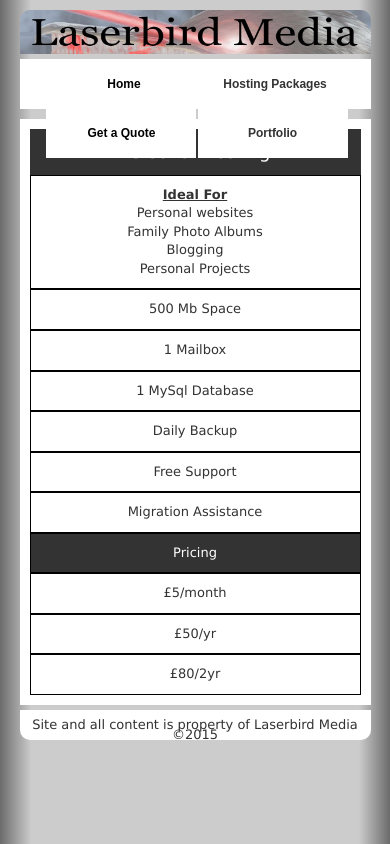
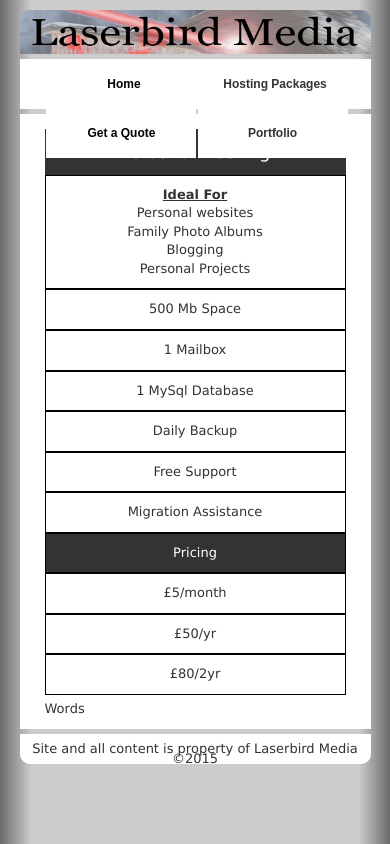
Before and after one commit to smelge/Laserbird, a PHP site: page /packages.php?type=personal in a window 390 px wide. Run offline with PHP 8.4, Linux system fonts and the light colour scheme; data that the repository does not hold is empty; some libraries are stand-ins or nearby versions.

Commit message:
Made Packages.php responsive

```diff
--- a/packages.php
+++ b/packages.php
@@ -17,15 +17,20 @@
 		<!-- Include all compiled plugins (below), or include individual files as needed -->
 		<script src="./js/bootstrap.min.js"></script>
 		<?php
-			$package = $_GET['type'];
+			$package = filter_input(INPUT_GET, 'type', FILTER_SANITIZE_SPECIAL_CHARS);
 		?>
 	</head>
-	<body class="laserbird">
+	<body class="container-fluid laserbird">
+		<div id="main">
+			<div class="row">
 				<?php include_once ('./includes/main-nav.php');?>
+			</div>
 			<?php
 				switch ($package){
 					case 'personal':?>
-					<div class="content col-sm-4" style="margin-top:10px;">
+						<div class="row">
+							<div class="col-sm-12 content">
+								<div class="col-sm-4" style="margin-top:5px;">
 									<div class="columnhead">
 										Personal Hosting
 									</div>
@@ -47,10 +52,16 @@
 									<div class="column-item">&pound;50/yr</div>
 									<div class="column-item">&pound;80/2yr</div>
 								</div>
+								<div class="col-sm-8" style="margin-top:5px;">
+									Words
+								</div>
+							</div>
 						<?php
 						break;
 					case 'smallbusiness':?>
-					<div class="content col-sm-4" style="margin-top:10px;">
+						<div class="row">
+							<div class="col-sm-12 content">
+								<div class="col-sm-4" style="margin-top:5px;">
 									<div class="columnhead">
 										Startup Business Hosting
 									</div>
@@ -72,10 +83,16 @@
 									<div class="column-item">&pound;100/yr</div>
 									<div class="column-item">&pound;160/2yr</div>
 								</div>
+								<div class="col-sm-8" style="margin-top:5px;">
+									Words
+								</div>
+							</div>
 						<?php
 						break;
 					case 'standardbusiness':?>
-					<div class="content col-sm-4" style="margin-top:10px;">
+						<div class="row">
+							<div class="col-sm-12 content">
+								<div class="col-sm-4" style="margin-top:5px;">
 									<div class="columnhead">
 										Business Hosting
 									</div>
@@ -97,10 +114,16 @@
 									<div class="column-item">&pound;330/yr</div>
 									<div class="column-item">&pound;600/2yr</div>
 								</div>
+								<div class="col-sm-8" style="margin-top:5px;">
+									Words
+								</div>
+							</div>
 						<?php
 						break;
 					case 'largebusiness':?>
-					<div class="content col-sm-4" style="margin-top:10px;">
+						<div class="row">
+							<div class="col-sm-12 content">
+								<div class="col-sm-4" style="margin-top:5px;">
 									<div class="columnhead">
 										Large Hosting
 									</div>
@@ -122,20 +145,50 @@
 									<div class="column-item">&pound;500/yr</div>
 									<div class="column-item">&pound;850/2yr</div>
 								</div>
+								<div class="col-sm-8" style="margin-top:5px;">
+									Words
+								</div>
+							</div>
 						</div>
 						<?php
 						break;
 					case 'custom':?>
-					<div class = "content col-sm-4" style="margin-top:10px;">
-						<div class="contenthead">
-							Website Upgrades and Repairs
+						<div class="row">
+							<div class="col-sm-12 content">
+								<div class="col-sm-4" style="margin-top:5px;">
+									<div class="columnhead">
+										Custom Hosting
+									</div>
+									<div class="column-item">
+										<ins><b>Ideal For</b></ins><br>
+										People who don't know what they want
+										<br>
+										<br>
+									</div>
+									<div class="column-item">? Gb Space</div>
+									<div class="column-item">? Mailbox</div>
+									<div class="column-item">? MySql Databases</div>
+									<div class="column-item">Daily Backup</div>
+									<div class="column-item">Free Support</div>
+									<div class="column-item">Migration Assistance</div>
+									<div class="column-pricing">Pricing</div>
+									<div class="column-item">&pound;?/month</div>
+									<div class="column-item">&pound;?/yr</div>
+									<div class="column-item">&pound;?/2yr</div>
+								</div>
+								<div class="col-sm-8" style="margin-top:5px;">
+									Words
+								</div>
 							</div>
 						</div>
 			<?php
 				}
 			?>
+		</div>
+		<div class="row">
 			<div class="footer content">
 				<?php include ('./includes/footer.php');?>
 			</div>
+		</div>
 	</body>
 </html>
```
Lines whose indentation alone changed are shown as unchanged.
